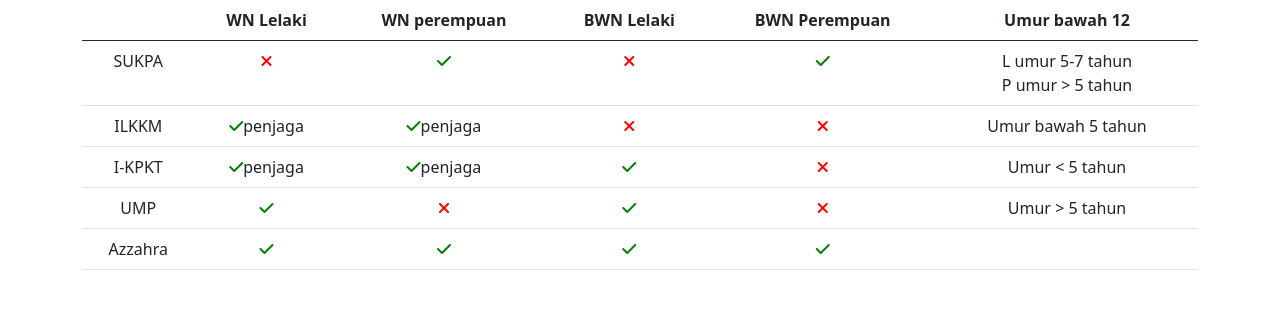
After one commit to chouhodor/pkrclistorder, a Flask app: page /kriteria in a window 1280 px wide. The commit adds this page. Shown: the top 309 px of the page. Run offline with Flask 2, Linux system fonts and the light colour scheme; parts of the project's set-up code (start-up, migrations or seed data) failed here and were passed over; some libraries are stand-ins or nearby versions.

Commit message:
kriteria

```diff
--- a/app/app.py
+++ b/app/app.py
@@ -186,6 +186,10 @@ def form():
 def panduan():
     return render_template('panduan.html')
 
+@app.route('/kriteria')
+def kriteria():
+    return render_template('kriteria.html')
+
 
 if __name__ == '__main__':
     app.run(debug=True)
--- /dev/null
+++ b/app/templates/kriteria.html
@@ -0,0 +1,95 @@
+<!DOCTYPE html>
+<html lang="en">
+
+<head>
+  <title>Kriteria PKRC</title>
+  <meta charset="utf-8" />
+  <meta name="viewport" content="width=device-width, initial-scale=0.8" />
+  <link href="https://cdn.jsdelivr.net/npm/bootstrap@5.0.1/dist/css/bootstrap.min.css" rel="stylesheet"
+    integrity="sha384-+0n0xVW2eSR5OomGNYDnhzAbDsOXxcvSN1TPprVMTNDbiYZCxYbOOl7+AMvyTG2x" crossorigin="anonymous">
+  <script src="https://kit.fontawesome.com/e2fb75d014.js" crossorigin="anonymous"></script>
+  <style>
+    td {
+      text-align: center;
+    }
+
+    th {
+      text-align: center;
+    }
+
+    .center {
+      display: block;
+      margin-left: auto;
+      margin-right: auto;
+      width: 100%;
+      height: auto;
+    }
+  </style>
+</head>
+
+<body>
+  <div class="container">
+    <table class="table" width="100%">
+      <thead>
+        <tr>
+          <th></th>
+          <th>WN Lelaki</th>
+          <th>WN perempuan</th>
+          <th>BWN Lelaki</th>
+          <th>BWN Perempuan</th>
+          <th>Umur bawah 12</th>
+        </tr>
+      </thead>
+      <tbody>
+        <tr>
+          <td>SUKPA</td>
+          <td><i class="fas fa-times" style="color:red"></i></td>
+          <td><i class="fas fa-check" style="color:green"></i></td>
+          <td><i class="fas fa-times" style="color:red"></i></td>
+          <td><i class="fas fa-check" style="color:green"></i></td>
+          <td>L umur 5-7 tahun<br>P umur > 5 tahun</td>
+        </tr>
+        <tr>
+          <td>ILKKM</td>
+          <td><i class="fas fa-check" style="color:green"></i>penjaga</td>
+          <td><i class="fas fa-check" style="color:green"></i>penjaga</td>
+          <td><i class="fas fa-times" style="color:red"></i></td>
+          <td><i class="fas fa-times" style="color:red"></i></td>
+          <td>Umur bawah 5 tahun</td>
+        </tr>
+        <tr>
+          <td>I-KPKT</td>
+          <td><i class="fas fa-check" style="color:green"></i>penjaga</td>
+          <td><i class="fas fa-check" style="color:green"></i>penjaga</td>
+          <td><i class="fas fa-check" style="color:green"></i></td>
+          <td><i class="fas fa-times" style="color:red"></i></td>
+          <td>Umur < 5 tahun</td>
+        </tr>
+        <tr>
+          <td>UMP</td>
+          <td><i class="fas fa-check" style="color:green"></i></td>
+          <td><i class="fas fa-times" style="color:red"></i></td>
+          <td><i class="fas fa-check" style="color:green"></i></td>
+          <td><i class="fas fa-times" style="color:red"></i></td>
+          <td>Umur > 5 tahun</td>
+        </tr>
+        <tr>
+          <td>Azzahra</td>
+          <td><i class="fas fa-check" style="color:green"></i></td>
+          <td><i class="fas fa-check" style="color:green"></i></td>
+          <td><i class="fas fa-check" style="color:green"></i></td>
+          <td><i class="fas fa-check" style="color:green"></i></td>
+          <td></td>
+        </tr>
+      </tbody>
+    </table>
+
+  </div>
+
+  <script src="https://cdn.jsdelivr.net/npm/bootstrap@5.0.1/dist/js/bootstrap.bundle.min.js"
+    integrity="sha384-gtEjrD/SeCtmISkJkNUaaKMoLD0//ElJ19smozuHV6z3Iehds+3Ulb9Bn9Plx0x4"
+    crossorigin="anonymous"></script>
+
+</body>
+
+</html>
```
Also changed, not shown: app/templates/worklist.html (+8 -2 lines).
